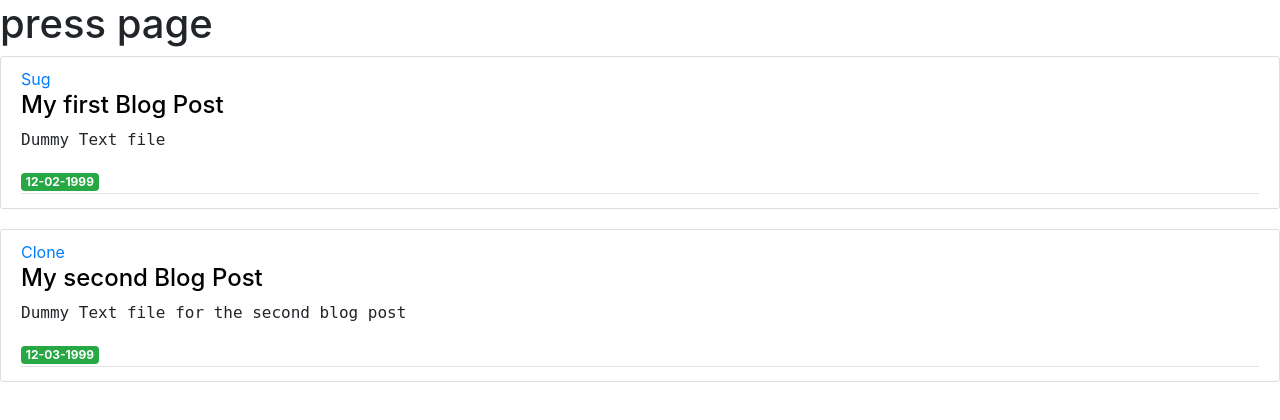
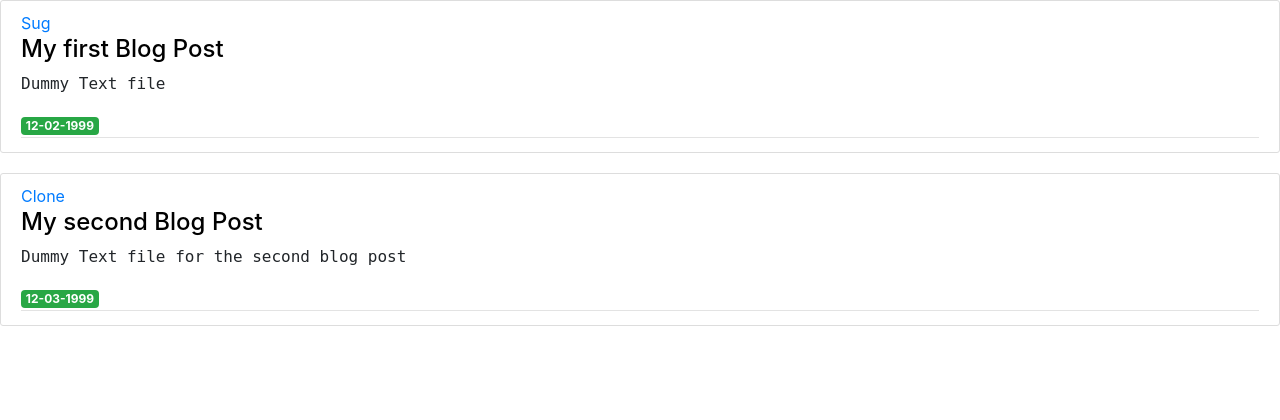
Before and after one commit to TijanAyo/Sugpress, a Django app: page /press/ in a window 1280 px wide. Shown: the top 420 px of the page. Run offline with Django 3.2, Linux system fonts and the light colour scheme; some libraries are stand-ins or nearby versions.

Commit message:
cleaned the code

```diff
--- a/sug/templates/press.html
+++ b/sug/templates/press.html
@@ -2,7 +2,6 @@
 {% block title %} Sug Press News {% endblock %}
 
 {% block body %}
-    <h1> press page </h1>
     {% for posts in post %}
         <article class="media content-section">
             <div class="media-body">
@@ -81,6 +80,5 @@
         .account-heading {
         font-size: 2.5rem;
         }
-
     </style>
 {% endblock %}
```
